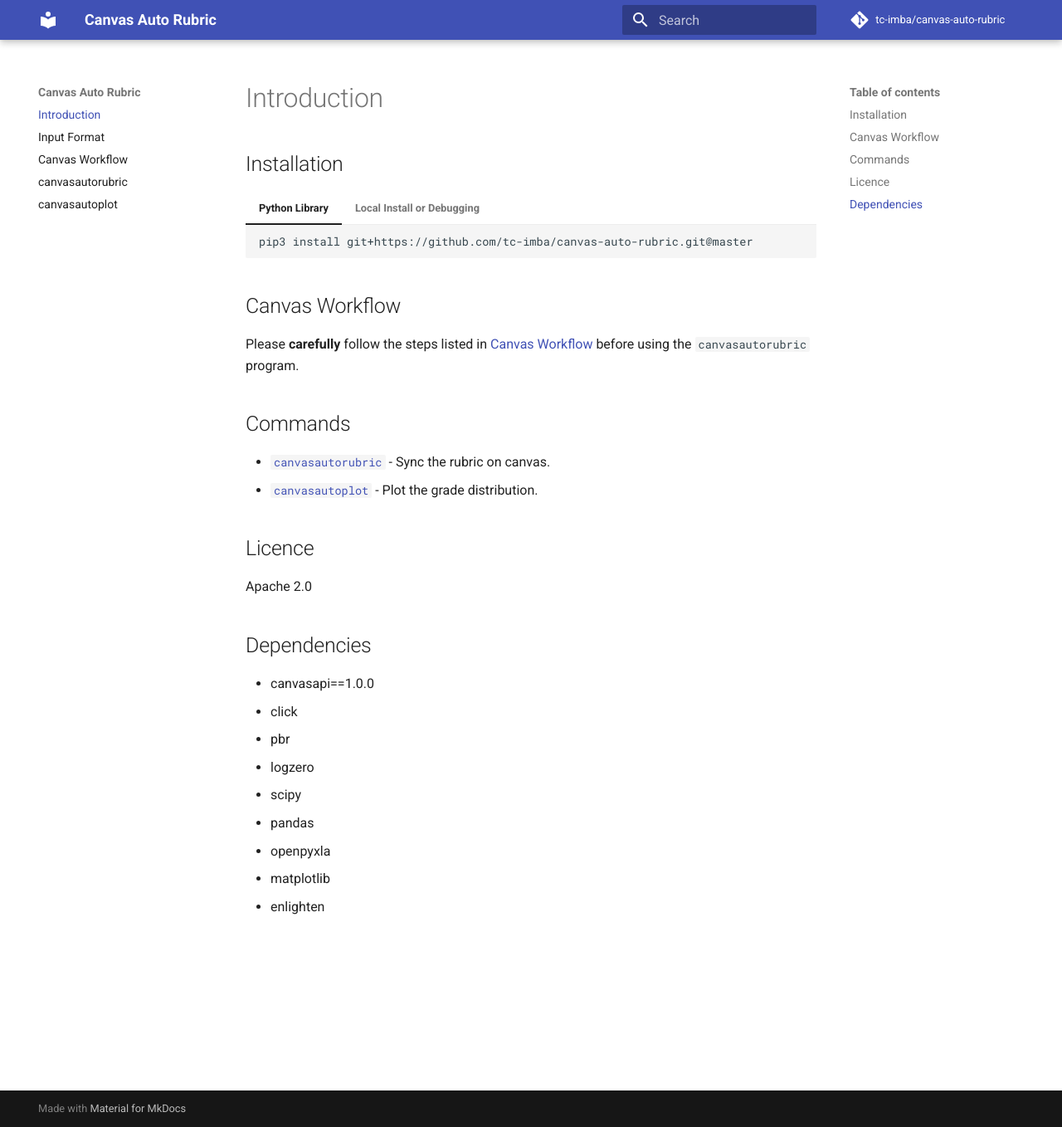
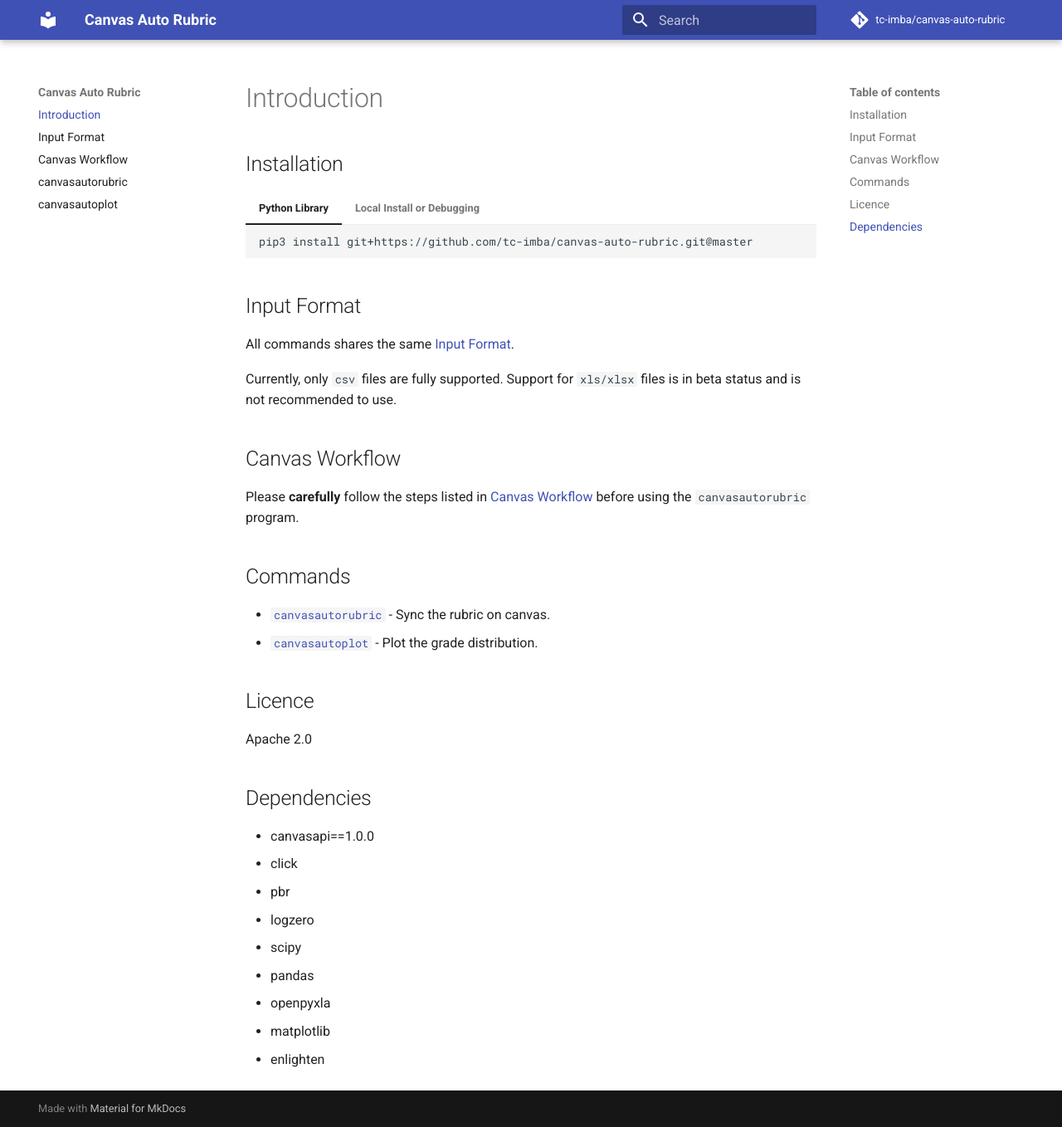
Before and after one commit to tc-imba/canvas-auto-rubric, an MkDocs documentation site: the page built from docs/index.md, in a window 1280 px wide and 1358 px high. Shown: the whole window at 83% size. Built offline with MkDocs 1.6.1 and Material for MkDocs 9.7.7, drawn with Linux system fonts in a browser that asks for light colours; comment, search, counter and statistics services are not loaded.

Commit message:
docs: update input formats

````diff
--- a/docs/index.md
+++ b/docs/index.md
@@ -16,6 +16,12 @@
     # you can setup a virtual python env before install here
     pip3 install -e .
     ```
+
+## Input Format
+
+All commands shares the same [Input Format](input.md).
+
+Currently, only `csv` files are fully supported. Support for `xls/xlsx` files is in beta status and is not recommended to use.
 
 ## Canvas Workflow
 
````
Also changed, not shown: docs/input.md (+1 -1 lines).
